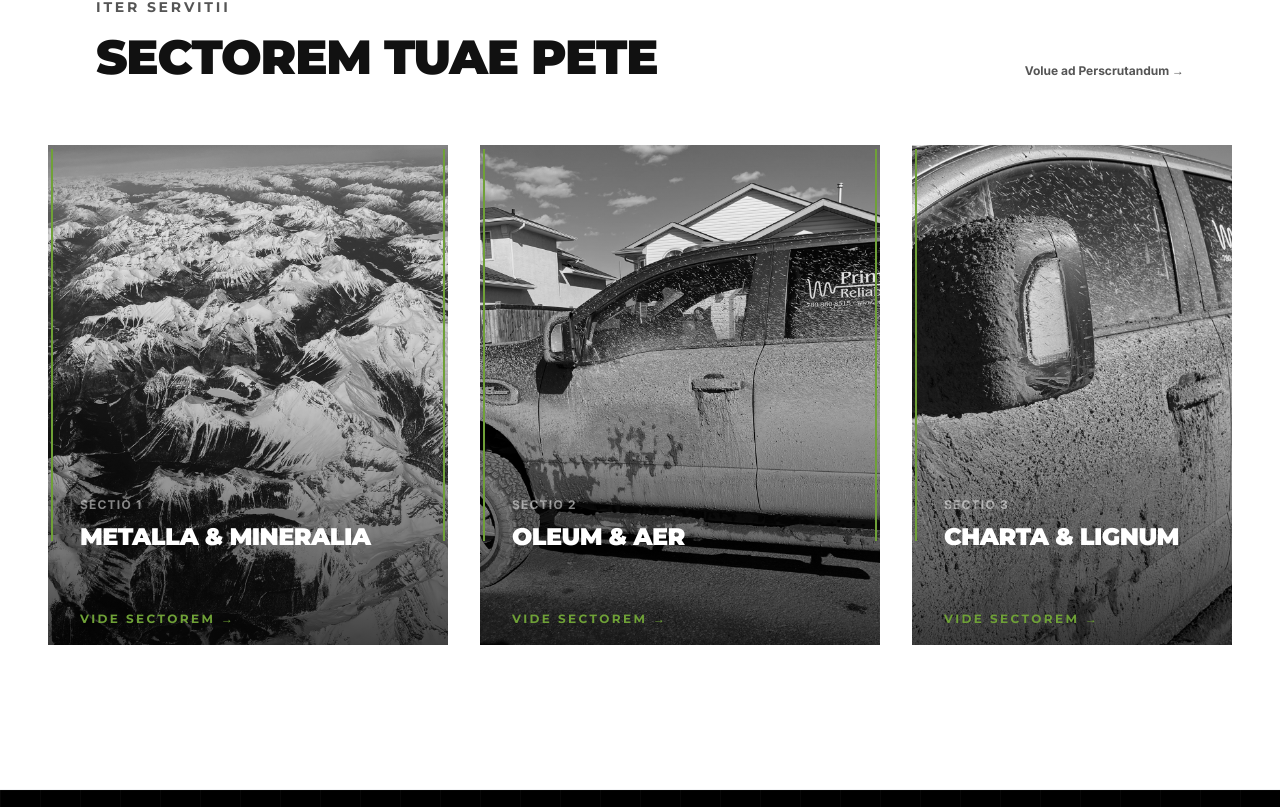
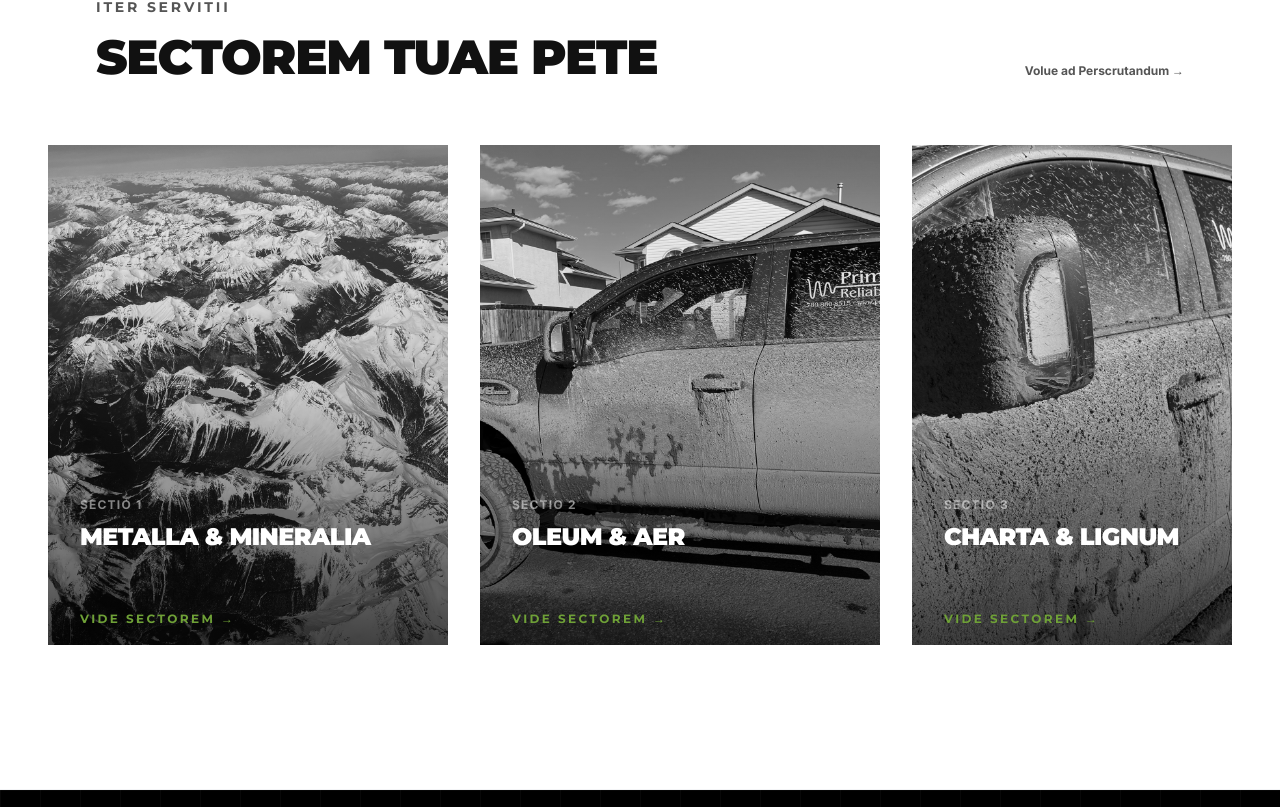
Before and after one commit to mikecorcoran/primac-reliability, a Next.js app: page / in a window 1280 px wide. Shown: the part 1753-2560 px from the top of the page. Built offline with nearby package versions, Linux system fonts and the light colour scheme.

Commit message:
Refine card border stroke animation

```diff
--- a/components/ProductSlider.tsx
+++ b/components/ProductSlider.tsx
@@ -113,10 +113,13 @@ export const ProductSlider: React.FC = () => {
                     y="1"
                     width="98"
                     height="98"
-                    className="text-brand-accent [stroke-dasharray:392] [stroke-dashoffset:392] transition-[stroke-dashoffset] duration-400 ease-[cubic-bezier(0.16,1,0.3,1)] group-hover:[stroke-dashoffset:0]"
                     stroke="currentColor"
                     strokeWidth="2"
                     fill="none"
+                    pathLength={1}
+                    strokeDasharray="1"
+                    strokeDashoffset="1"
+                    className="text-brand-accent transition-[stroke-dashoffset] duration-400 ease-[cubic-bezier(0.16,1,0.3,1)] group-hover:stroke-dashoffset-0"
                   />
                 </svg>
               </div>
--- a/components/ServicePathway.tsx
+++ b/components/ServicePathway.tsx
@@ -79,22 +79,26 @@ export const ServicePathway: React.FC = () => {
                                     y="1"
                                     width="98"
                                     height="98"
-                                    className="text-brand-accent [stroke-dasharray:392] [stroke-dashoffset:392] transition-[stroke-dashoffset] duration-700 ease-[cubic-bezier(0.16,1,0.3,1)] group-hover:[stroke-dashoffset:0]"
                                     stroke="currentColor"
                                     strokeWidth="2"
                                     fill="none"
-                                    vectorEffect="non-scaling-stroke"
+                                    pathLength={1}
+                                    strokeDasharray="1"
+                                    strokeDashoffset="1"
+                                    className="text-brand-accent transition-[stroke-dashoffset] duration-700 ease-[cubic-bezier(0.16,1,0.3,1)] group-hover:stroke-dashoffset-0"
                                 />
                                 <rect
                                     x="1"
                                     y="1"
                                     width="98"
                                     height="98"
-                                    className="text-brand-accent [stroke-dasharray:392] [stroke-dashoffset:392] transition-[stroke-dashoffset] duration-700 ease-[cubic-bezier(0.16,1,0.3,1)] group-hover:[stroke-dashoffset:0]"
                                     stroke="currentColor"
                                     strokeWidth="2"
                                     fill="none"
-                                    vectorEffect="non-scaling-stroke"
+                                    pathLength={1}
+                                    strokeDasharray="1"
+                                    strokeDashoffset="1"
+                                    className="text-brand-accent transition-[stroke-dashoffset] duration-700 ease-[cubic-bezier(0.16,1,0.3,1)] group-hover:stroke-dashoffset-0"
                                     transform="rotate(180 50 50)"
                                 />
                             </svg>
```
